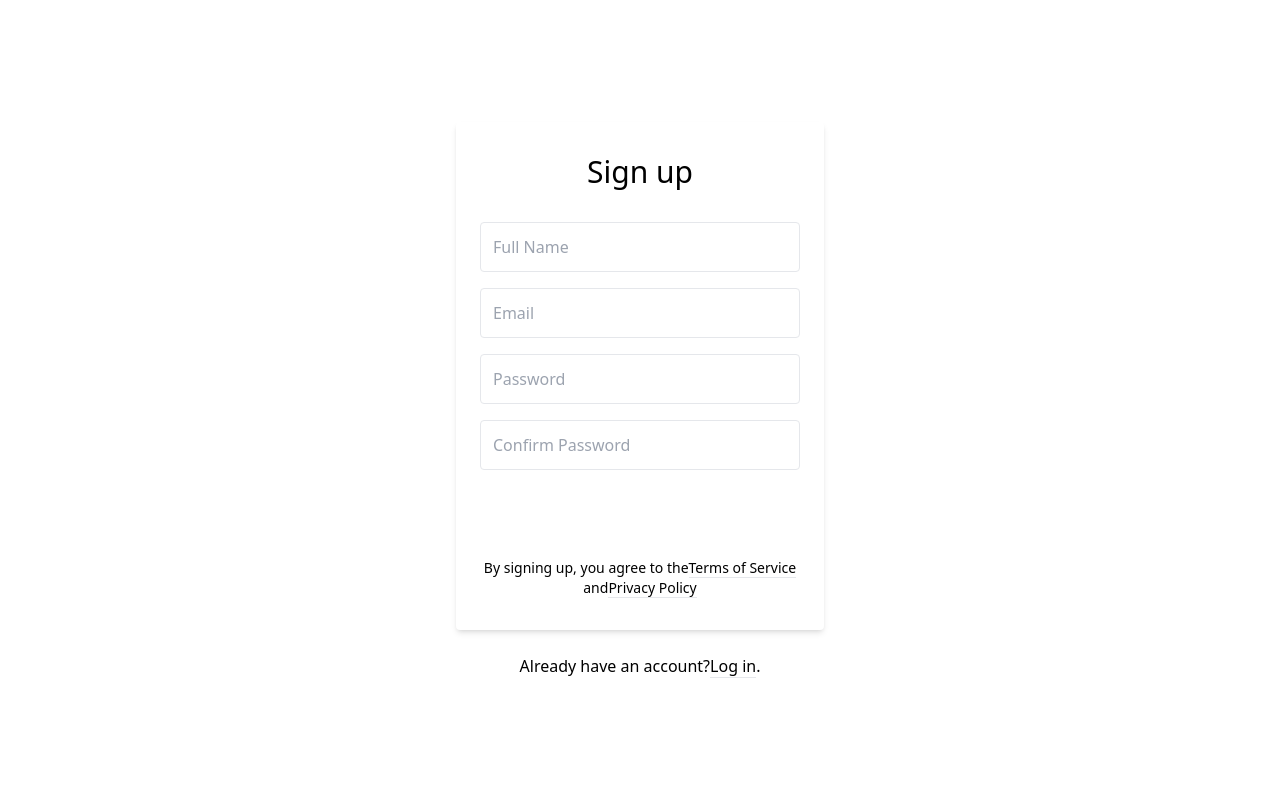
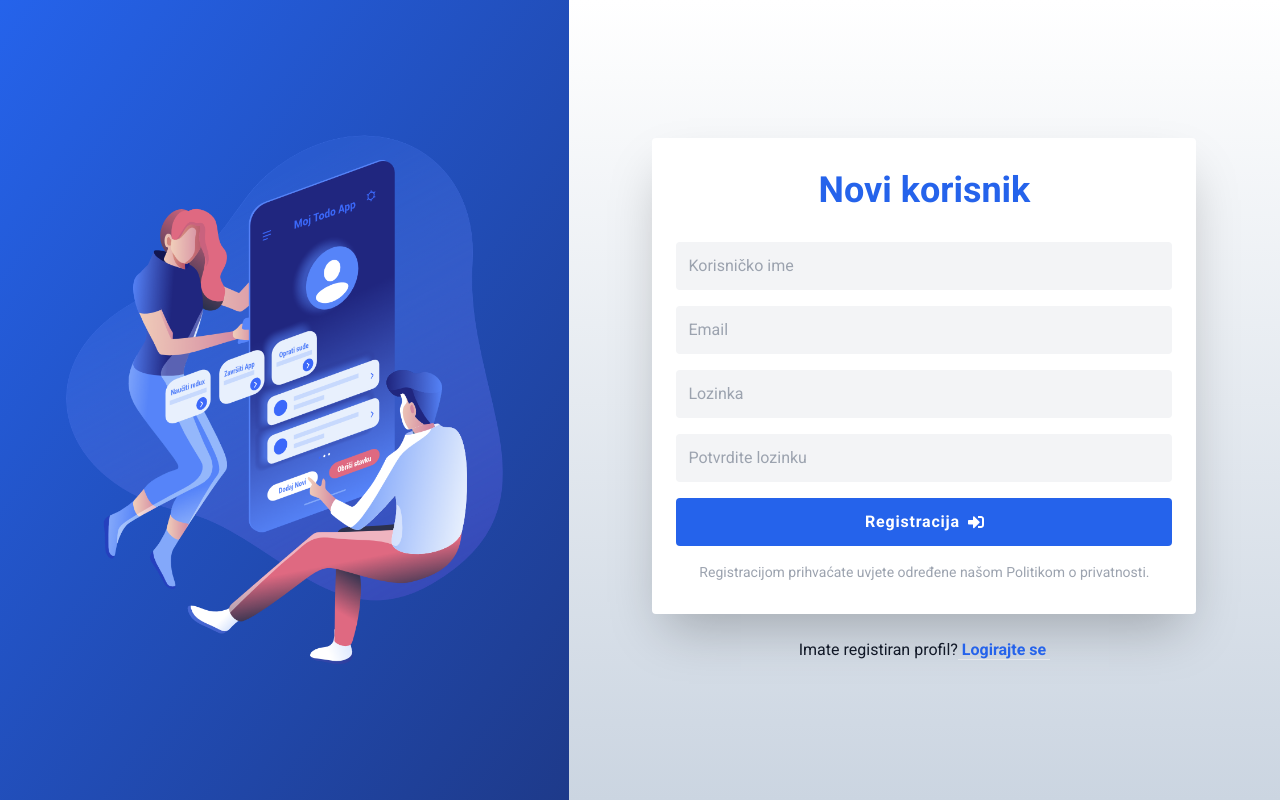
Before and after one commit to starzje/8-projekt-todo, a React (Create React App) app: page /register in a window 1280 px wide. Built offline with nearby package versions, Linux system fonts and the light colour scheme.

Commit message:
Task 2 - UI za Login i Register stranicu

```diff
--- a/package.json
+++ b/package.json
@@ -9,6 +9,7 @@
     "@testing-library/user-event": "^13.5.0",
     "react": "^18.2.0",
     "react-dom": "^18.2.0",
+    "react-icons": "^4.4.0",
     "react-redux": "^8.0.2",
     "react-router-dom": "^6.3.0",
     "react-scripts": "5.0.1",
--- a/public/index.html
+++ b/public/index.html
@@ -10,6 +10,12 @@
       content="Web site created using create-react-app"
     />
     <link rel="apple-touch-icon" href="%PUBLIC_URL%/logo192.png" />
+    <link rel="preconnect" href="https://fonts.googleapis.com" />
+    <link rel="preconnect" href="https://fonts.gstatic.com" crossorigin />
+    <link
+      href="https://fonts.googleapis.com/css2?family=Roboto:wght@300;400;500;700;900&display=swap"
+      rel="stylesheet"
+    />
     <!--
       manifest.json provides metadata used when your web app is installed on a
       user's mobile device or desktop. See https://developers.google.com/web/fundamentals/web-app-manifest/
--- a/src/components/Login.js
+++ b/src/components/Login.js
@@ -1,35 +1,66 @@
 import React from "react";
+import { FaQuestionCircle } from "react-icons/fa";
+import { FaSignInAlt } from "react-icons/fa";
 
 const Login = () => {
   return (
-    <div className='container mx-auto p-4 bg-white'>
-      <div className='w-full md:w-1/2 lg:w-1/3 mx-auto my-12'>
-        <h1 className='text-lg font-bold'>Login</h1>
-        <form className='flex flex-col mt-4'>
+    <div className="min-h-screen flex">
+      <div className="bg-gradient-to-br from-blue-600 hidden to-blue-900 w-4/5 h-screen md:flex justify-center items-center">
+        <img
+          src="../assets/TodoIlustracija.png"
+          alt="Ilustracija za registraciju"
+          className="max-h-screen"
+        />
+      </div>
+      <div className="bg-gradient-to-b from-white to-slate-300 w-full h-screen flex justify-center">
+        {/* form */}
+        <div className="w-[35em] 2xl:min-w-[50em] px-2 flex justify-center flex-col">
+          <div className="bg-white px-6 py-8 rounded shadow-2xl  text-black w-full">
+            <h1 className="mb-8 text-4xl font-semibold text-center text-blue-600">
+              Prijavite se
+            </h1>
+            <form>
               <input
-            type='email'
-            name='email'
-            className='px-4 py-3 w-full rounded-md bg-gray-100 border-transparent focus:border-gray-500 focus:bg-white focus:ring-0 text-sm'
-            placeholder='Email address'
+                type="text"
+                className="block bg-gray-100 focus:bg-white w-full p-3 rounded mb-4"
+                name="email"
+                placeholder="Email"
               />
               <input
-            type='password'
-            name='password'
-            className='px-4 py-3 mt-4 w-full rounded-md bg-gray-100 border-transparent focus:border-gray-500 focus:bg-white focus:ring-0 text-sm'
-            placeholder='Password'
+                type="password"
+                className="block bg-gray-100 focus:bg-white w-full p-3 rounded mb-4"
+                name="lozinka"
+                placeholder="Lozinka"
               />
               <button
-            type='submit'
-            className='mt-4 px-4 py-3  leading-6 text-base rounded-md border border-transparent text-white focus:outline-none bg-blue-500 text-blue-100 hover:text-white focus:ring-2 focus:ring-blue-500 focus:ring-offset-2 cursor-pointer inline-flex items-center w-full justify-center items-center font-medium focus:outline-none'>
-            Login
+                type="submit"
+                className="w-full text-center py-3 rounded bg-green text-white font-semibold tracking-wider bg-blue-600 hover:bg-blue-500 focus:outline-none my-1 flex justify-center items-center"
+              >
+                Prijava
+                <FaSignInAlt className="ml-2" />
               </button>
-          <div className='flex flex-col items-center mt-5'>
-            <p className='mt-1 text-xs font-light text-gray-500'>
-              New to Here?
-              <a className='ml-1 font-medium text-blue-400'>Sign up now</a>
-            </p>
+              <div className="flex justify-center items-center group  h-full mt-4">
+                <div>
+                  <FaQuestionCircle className="text-gray-500 group-hover:text-blue-400 mr-2" />
+                </div>
+                <div className=" text-gray-600 group-hover:text-blue-400 cursor-pointer">
+                  Zaboravio/la sam lozinku
+                </div>
               </div>
             </form>
+          </div>
+          <div className="text-gray-900 mt-6">
+            Nemate napravljen profil?
+            <a
+              className="no-underline border-b border-blue text-blue-600 hover:text-blue-500 px-1 font-semibold"
+              href="../register/"
+            >
+              Registrirajte se
+            </a>
+          </div>
+        </div>
+
+        {/* form end */}
       </div>
     </div>
   );
--- a/src/components/Register.js
+++ b/src/components/Register.js
@@ -1,64 +1,73 @@
 import React from "react";
+import { FaSignInAlt } from "react-icons/fa";
 
 const Register = () => {
   return (
-    <div className='bg-grey-lighter min-h-screen flex flex-col'>
-      <div className='container max-w-sm mx-auto flex-1 flex flex-col items-center justify-center px-2'>
-        <div className='bg-white px-6 py-8 rounded shadow-md text-black w-full'>
-          <h1 className='mb-8 text-3xl text-center'>Sign up</h1>
+    <div className="min-h-screen flex">
+      <div className="bg-gradient-to-br from-blue-600 hidden to-blue-900 w-4/5 h-screen md:flex justify-center items-center">
+        <img
+          src="../assets/TodoIlustracija.png"
+          alt="Ilustracija za registraciju"
+          className="max-h-screen"
+        />
+      </div>
+      <div className="bg-gradient-to-b from-white to-slate-300 w-full h-screen flex justify-center">
+        {/* form */}
+        <div className="w-[35em] 2xl:min-w-[50em]  px-2 flex justify-center flex-col">
+          <div className="bg-white px-6 py-8 rounded shadow-2xl  text-black w-full">
+            <h1 className="mb-8 text-4xl font-semibold text-center text-blue-600">
+              Novi korisnik
+            </h1>
+            <form>
               <input
-            type='text'
-            className='block border border-grey-light w-full p-3 rounded mb-4'
-            name='fullname'
-            placeholder='Full Name'
+                type="text"
+                className="block w-full p-3 rounded mb-4 bg-gray-100 focus:bg-white"
+                name="korisnicko_ime"
+                placeholder="Korisničko ime"
               />
               <input
-            type='text'
-            className='block border border-grey-light w-full p-3 rounded mb-4'
-            name='email'
-            placeholder='Email'
+                type="text"
+                className="block bg-gray-100 focus:bg-white w-full p-3 rounded mb-4"
+                name="email"
+                placeholder="Email"
               />
               <input
-            type='password'
-            className='block border border-grey-light w-full p-3 rounded mb-4'
-            name='password'
-            placeholder='Password'
+                type="password"
+                className="block bg-gray-100 focus:bg-white w-full p-3 rounded mb-4"
+                name="lozinka"
+                placeholder="Lozinka"
               />
               <input
-            type='password'
-            className='block border border-grey-light w-full p-3 rounded mb-4'
-            name='confirm_password'
-            placeholder='Confirm Password'
+                type="password"
+                className="block bg-gray-100 focus:bg-white w-full p-3 rounded mb-4"
+                name="potvrdite_lozinku"
+                placeholder="Potvrdite lozinku"
               />
               <button
-            type='submit'
-            className='w-full text-center py-3 rounded bg-green text-white hover:bg-green-dark focus:outline-none my-1'>
-            Create Account
+                type="submit"
+                className="w-full text-center py-3 rounded bg-green text-white font-semibold tracking-wider bg-blue-600 hover:bg-blue-500 focus:outline-none my-1  flex justify-center items-center"
+              >
+                Registracija
+                <FaSignInAlt className="ml-2" />
               </button>
-          <div className='text-center text-sm text-grey-dark mt-4'>
-            By signing up, you agree to the
+            </form>
+            <div className="text-center text-sm text-gray-400 mt-4">
+              Registracijom prihvaćate uvjete određene našom Politikom o
+              privatnosti.
+            </div>
+          </div>
+          <div className="text-gray-900 mt-6">
+            Imate registiran profil?
             <a
-              className='no-underline border-b border-grey-dark text-grey-dark'
-              href='#'>
-              Terms of Service
-            </a>{" "}
-            and
-            <a
-              className='no-underline border-b border-grey-dark text-grey-dark'
-              href='#'>
-              Privacy Policy
+              className="no-underline border-b border-blue text-blue-600 hover:text-blue-500 px-1 font-semibold"
+              href="../login/"
+            >
+              Logirajte se
             </a>
           </div>
         </div>
-        <div className='text-grey-dark mt-6'>
-          Already have an account?
-          <a
-            className='no-underline border-b border-blue text-blue'
-            href='../login/'>
-            Log in
-          </a>
-          .
-        </div>
+
+        {/* form end */}
       </div>
     </div>
   );
--- a/tailwind.config.js
+++ b/tailwind.config.js
@@ -2,6 +2,9 @@
 module.exports = {
   content: ["./src/**/*.{js,jsx,ts,tsx}"],
   theme: {
+    fontFamily: {
+      sans: ["Roboto", "sans-serif"],
+    },
     extend: {},
   },
   plugins: [],
```
Also changed, not shown: public/assets/TodoIlustracija.png (added), 1 other file (tests, documents, lock files or other folders). Lines whose indentation alone changed are shown as unchanged.
